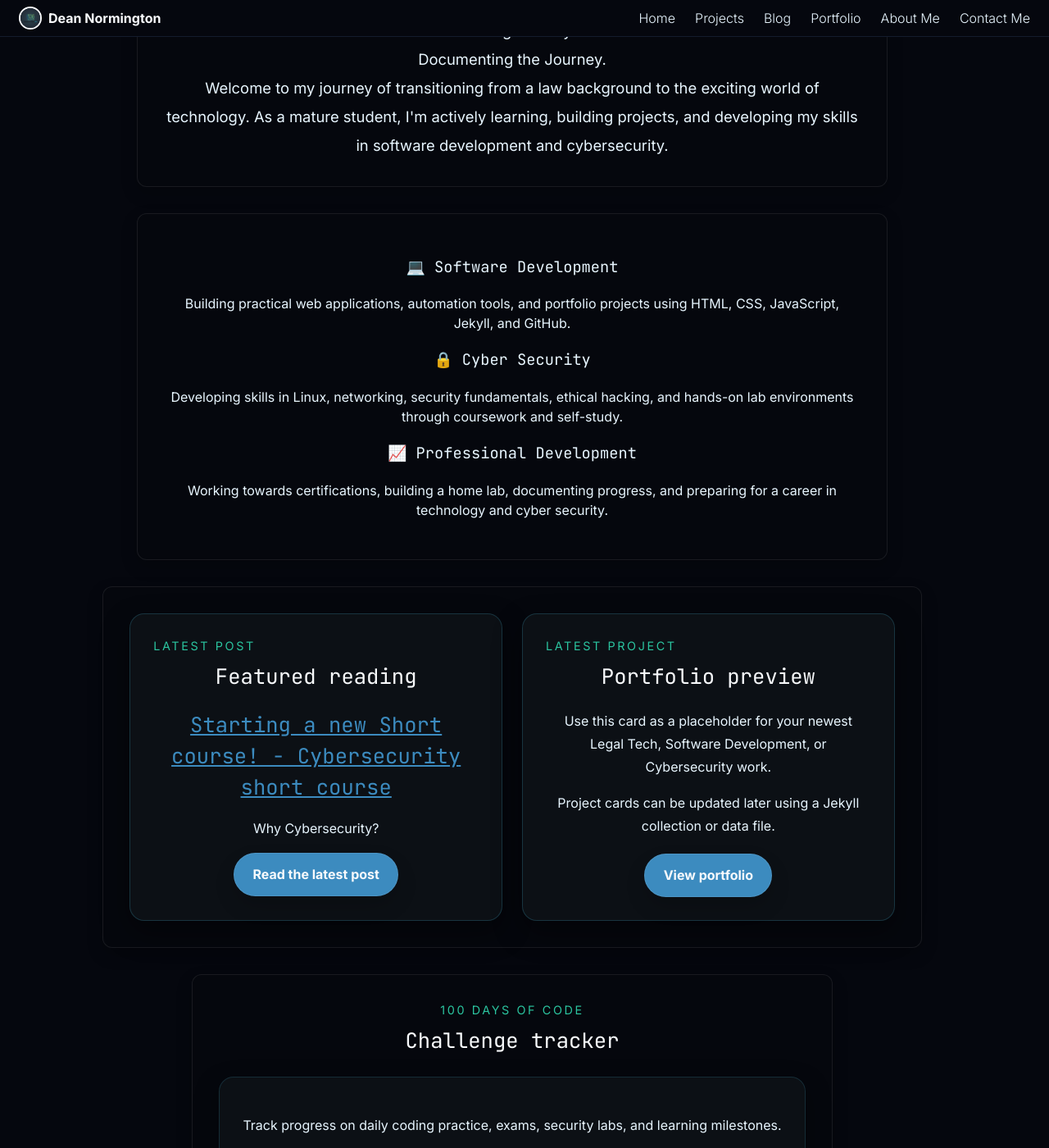
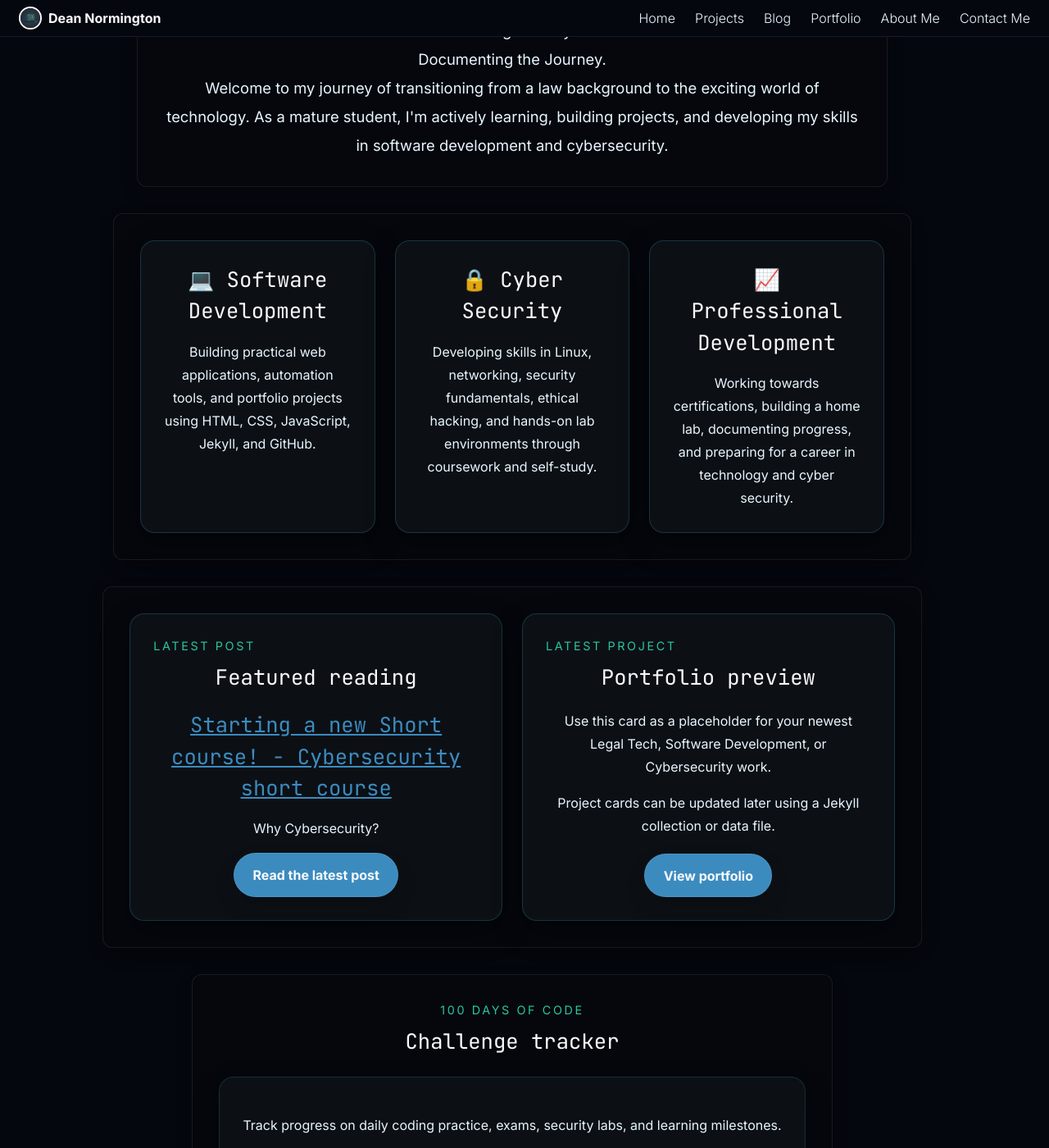
Before and after one commit to dean-js/dnormingtonlaw.uk, a Jekyll site: the page built from index.html, in a window 1280 px wide and 1400 px high, scrolled down 377 px. Shown: the whole window at 82% size. Built offline with Jekyll 4.4.1, drawn with Linux system fonts in a browser that asks for light colours; the list of posts is cut into pages by our own code.

Commit message:
changed index.html and css to add pillar section

```diff
--- a/assets/css/main.css
+++ b/assets/css/main.css
@@ -2254,3 +2254,20 @@ a.newer-posts:hover {
     text-align: center;
   }
 }
+.pillar-grid {
+    display: grid;
+    grid-template-columns: repeat(auto-fit, minmax(280px, 1fr));
+    gap: 1.5rem;
+}
+
+.pillar-card {
+    height: 100%;
+}
+
+.pillar-card h3 {
+    margin-bottom: 0.75rem;
+}
+
+.pillar-card p {
+    margin-bottom: 0;
+}
--- a/index.html
+++ b/index.html
@@ -26,21 +26,21 @@ description: "Dean Normington shares a law-to-computing story, portfolio highlig
 <section class="pillars page-section">
     <div class="pillar-grid">
 
-        <article class="pillar-card">
+        <article class="panel highlight-card pillar-card">
             <h3>💻 Software Development</h3>
             <p>
                 Building practical web applications, automation tools, and portfolio projects using HTML, CSS, JavaScript, Jekyll, and GitHub.
             </p>
         </article>
 
-        <article class="pillar-card">
+        <article class="panel highlight-card pillar-card">
             <h3>🔒 Cyber Security</h3>
             <p>
                 Developing skills in Linux, networking, security fundamentals, ethical hacking, and hands-on lab environments through coursework and self-study.
             </p>
         </article>
 
-        <article class="pillar-card">
+        <article class="panel highlight-card pillar-card">
             <h3>📈 Professional Development</h3>
             <p>
                 Working towards certifications, building a home lab, documenting progress, and preparing for a career in technology and cyber security.
```
